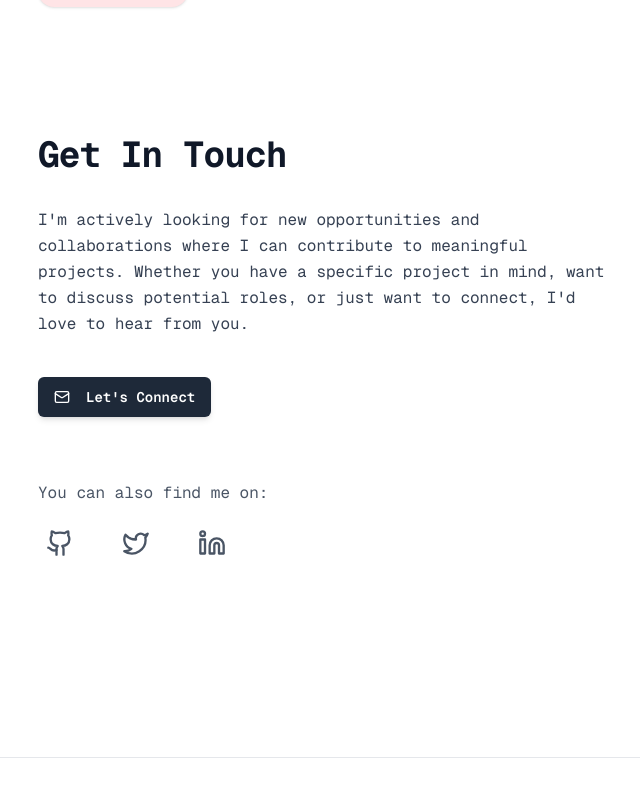
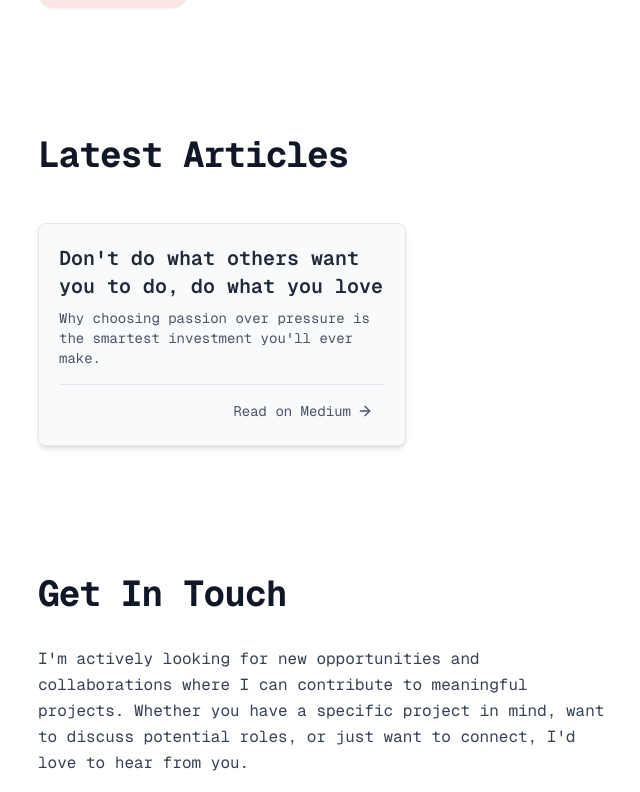
Before and after one commit to VilemB/vilembarnet, a Next.js app: page / in a window 1280 px wide. Shown: the part 2004-2796 px from the top of the page, without its empty margins (218-858 px from the left). Built offline with nearby package versions, Linux system fonts and the light colour scheme.

Commit message:
Adding blog section

```diff
--- a/src/app/page.tsx
+++ b/src/app/page.tsx
@@ -7,6 +7,7 @@ import LoadingScreen from "@/components/LoadingScreen";
 import ProjectCard, { ProjectCardProps } from "@/components/ProjectCard";
 import LanguageSkillTag from "@/components/LanguageSkillTag";
 import SkillTag from "@/components/SkillTag";
+import ArticleCard from "@/components/ArticleCard";
 import { Button } from "@/components/ui/button";
 import { Mail, GithubIcon, LinkedinIcon, TwitterIcon } from "lucide-react";
 import LazyCursor from "@/components/LazyCursor";
@@ -20,7 +21,6 @@ const projectsData: ProjectCardProps[] = [
     tags: ["Next.js", "TypeScript", "OpenAI API", "Tailwind", "MongoDB"],
     demoUrl: "https://www.ectenarak.cz",
     codeUrl: "https://github.com/vilemb/ectenarak",
-    // Event handlers will be passed in the map function
     onMouseEnter: () => {},
     onMouseLeave: () => {},
     onClick: () => {},
@@ -43,7 +43,7 @@ const projectsData: ProjectCardProps[] = [
     tags: ["Next.js", "JavaScript", "Tailwind", "MongoDB"],
     demoUrl: "https://www.sofia-app.com",
     codeUrl: "https://github.com/vilemb/sofiaapp",
-    className: "md:col-span-2 lg:col-span-1", // Example of specific class for layout
+    className: "md:col-span-2 lg:col-span-1",
     onMouseEnter: () => {},
     onMouseLeave: () => {},
     onClick: () => {},
@@ -71,8 +71,23 @@ const uiUxSkillsData: string[] = [
   "Adobe InDesign",
 ];
 
+// Define dummy blog article data
+const articlesData = [
+  {
+    title: "Don't do what others want you to do, do what you love",
+    snippet:
+      "Why choosing passion over pressure is the smartest investment you'll ever make.",
+    mediumUrl:
+      "https://medium.com/@barnetvilem/dont-do-what-others-want-you-to-do-do-what-you-love-72652fc3f68b",
+  },
+];
+
 export default function Home() {
   const [isLazyCursorHovering, setIsLazyCursorHovering] = useState(false);
+  const [hoveredCardIndex, setHoveredCardIndex] = useState<number | null>(null);
+  const [hoveredArticleIndex, setHoveredArticleIndex] = useState<number | null>(
+    null
+  );
 
   const handleButtonMouseEnter = (
     event: React.MouseEvent<HTMLButtonElement>
@@ -134,9 +149,6 @@ export default function Home() {
     );
   };
 
-  // New state for tracking hovered card index
-  const [hoveredCardIndex, setHoveredCardIndex] = useState<number | null>(null);
-
   const handleCardMouseEnter = useCallback(
     (event: React.MouseEvent<HTMLDivElement>, index: number) => {
       setHoveredCardIndex(index);
@@ -184,6 +196,43 @@ export default function Home() {
           translateY: [-4, 0, -4],
           duration: 200,
           easing: "easeInOutQuad",
+        },
+        {}
+      );
+    },
+    []
+  );
+
+  // New handlers for ArticleCard hover
+  const handleArticleMouseEnter = useCallback(
+    (event: React.MouseEvent<HTMLDivElement>, index: number) => {
+      setHoveredArticleIndex(index);
+      setIsLazyCursorHovering(true);
+      animate(
+        {
+          targets: event.currentTarget,
+          scale: 1.02,
+          boxShadow: "0 6px 20px rgba(0,0,0,0.12)",
+          duration: 200,
+          easing: "easeOutQuad",
+        },
+        {}
+      );
+    },
+    []
+  );
+
+  const handleArticleMouseLeave = useCallback(
+    (event: React.MouseEvent<HTMLDivElement>) => {
+      setHoveredArticleIndex(null);
+      setIsLazyCursorHovering(false);
+      animate(
+        {
+          targets: event.currentTarget,
+          scale: 1.0,
+          boxShadow: "0 4px 6px rgba(0,0,0,0.1)",
+          duration: 300,
+          easing: "easeOutQuad",
         },
         {}
       );
@@ -271,11 +320,12 @@ export default function Home() {
         {}
       );
 
-      // 5. Skills Categories (6 categories total now)
+      // 5. Skills Categories (6 categories total)
       // Starts after Skills title, staggers through all category divs
+      // Ends around initialDelay + 750 (start) + 5*150 (stagger for last) + 500 (duration) = initialDelay + 2000
       animate(
         {
-          targets: "#skills .skill-category", // Using a common class for skill category divs
+          targets: "#skills .skill-category",
           opacity: [0, 1],
           translateY: ["20px", "0px"],
           scale: [0.95, 1],
@@ -286,8 +336,39 @@ export default function Home() {
         {}
       );
 
-      // 6. Contact Section Title (Adjust delay based on 6 skill categories)
-      // Last skill cat starts at initialDelay + 750 + 5*150 = initialDelay + 1500. Ends initialDelay + 2000
+      // 6. Blog Section Title (New - after skills categories finish)
+      // Skills end around initialDelay + 2000. Start blog title initialDelay + 2100
+      animate(
+        {
+          targets: "#blog > h2",
+          opacity: [0, 1],
+          translateY: ["20px", "0px"],
+          duration: 600,
+          easing: "easeOutExpo",
+          delay: initialDelay + 2100,
+        },
+        {}
+      );
+
+      // 7. Blog Article Cards (New - after blog title starts)
+      // Start blog cards initialDelay + 2100 + 150 = initialDelay + 2250
+      // Ends around initialDelay + 2250 + (num_cards-1)*150 (stagger) + 500 (duration)
+      // For 3 cards: initialDelay + 2250 + 2*150 + 500 = initialDelay + 3050
+      animate(
+        {
+          targets: "#blog .grid > div",
+          opacity: [0, 1],
+          translateY: ["20px", "0px"],
+          scale: [0.95, 1],
+          duration: 500,
+          easing: "easeOutExpo",
+          delay: stagger(150, { start: initialDelay + 2250 }),
+        },
+        {}
+      );
+
+      // 8. Contact Section Title (Adjusted delay)
+      // Blog cards (3) end around initialDelay + 3050. Start contact title initialDelay + 3150
       animate(
         {
           targets: "#contact > h2",
@@ -295,12 +376,13 @@ export default function Home() {
           translateY: ["20px", "0px"],
           duration: 600,
           easing: "easeOutExpo",
-          delay: initialDelay + 1600,
+          delay: initialDelay + 3150,
         },
         {}
       );
 
-      // 7. Contact Section Content
+      // 9. Contact Section Content (Adjusted delay)
+      // Start contact content initialDelay + 3150 + 150 = initialDelay + 3300
       animate(
         {
           targets: "#contact > p, #contact > div",
@@ -308,7 +390,7 @@ export default function Home() {
           translateY: ["20px", "0px"],
           duration: 500,
           easing: "easeOutExpo",
-          delay: stagger(100, { start: initialDelay + 1750 }),
+          delay: stagger(100, { start: initialDelay + 3300 }),
         },
         {}
       );
@@ -498,6 +580,30 @@ export default function Home() {
             </div>
           </section>
 
+          {/* Blog Section - New */}
+          <section
+            id="blog"
+            className="space-y-6 sm:space-y-10 max-w-3xl mx-auto"
+          >
+            <h2 className="text-2xl sm:text-3xl md:text-4xl font-bold tracking-tight mb-6 sm:mb-10 md:mb-12 text-gray-900">
+              Latest Articles
+            </h2>
+            <div className="grid grid-cols-1 md:grid-cols-2 gap-4 sm:gap-6 md:gap-8">
+              {articlesData.map((article, index) => (
+                <div key={index}>
+                  <ArticleCard
+                    title={article.title}
+                    snippet={article.snippet}
+                    mediumUrl={article.mediumUrl}
+                    onMouseEnter={(e) => handleArticleMouseEnter(e, index)}
+                    onMouseLeave={(e) => handleArticleMouseLeave(e)}
+                    isHovering={hoveredArticleIndex === index}
+                  />
+                </div>
+              ))}
+            </div>
+          </section>
+
           {/* Contact Section */}
           <section
             id="contact"
--- /dev/null
+++ b/src/components/ArticleCard.tsx
@@ -0,0 +1,72 @@
+"use client";
+
+import React from "react";
+import { ArrowRight } from "lucide-react";
+
+export interface ArticleCardProps {
+  title: string;
+  snippet: string;
+  mediumUrl: string;
+  className?: string;
+  onMouseEnter?: (event: React.MouseEvent<HTMLDivElement>) => void;
+  onMouseLeave?: (event: React.MouseEvent<HTMLDivElement>) => void;
+  isHovering?: boolean;
+}
+
+const ArticleCard: React.FC<ArticleCardProps> = ({
+  title,
+  snippet,
+  mediumUrl,
+  className = "",
+  onMouseEnter,
+  onMouseLeave,
+  isHovering,
+}) => {
+  return (
+    <div
+      className={`bg-gray-50 border border-gray-200 rounded-lg p-5 flex flex-col group cursor-pointer shadow-md ${className} transition-all duration-300 ease-in-out hover:shadow-lg h-full ${
+        isHovering ? "border-sky-300" : "border-gray-200"
+      }`}
+      onMouseEnter={onMouseEnter}
+      onMouseLeave={onMouseLeave}
+      onClick={() => window.open(mediumUrl, "_blank", "noopener,noreferrer")}
+      role="article"
+      aria-labelledby={`article-title-${title
+        .replace(/\s+/g, "-")
+        .toLowerCase()}`}
+    >
+      <div className="flex-grow mb-4">
+        <h3
+          id={`article-title-${title.replace(/\s+/g, "-").toLowerCase()}`}
+          className="text-lg md:text-xl font-semibold text-gray-800 group-hover:text-sky-700 transition-colors duration-300 mb-2"
+        >
+          {title}
+        </h3>
+        <p className="text-gray-600 text-sm">{snippet}</p>
+      </div>
+
+      <div className="mt-auto pt-3 border-t border-gray-200 text-right">
+        <a
+          href={mediumUrl}
+          target="_blank"
+          rel="noopener noreferrer"
+          className={`inline-flex items-center py-1 px-3 rounded text-sm text-gray-600 hover:bg-gray-100 hover:text-sky-700 transition-colors duration-150 group/button ${
+            isHovering ? "bg-sky-50 text-sky-600 ring-1 ring-sky-200" : ""
+          }`}
+          onClick={(e) => e.stopPropagation()}
+        >
+          Read on Medium
+          <ArrowRight
+            className={`ml-1.5 h-4 w-4 transition-transform duration-200 ease-in-out group-hover/button:translate-x-1 ${
+              isHovering
+                ? "text-sky-600"
+                : "text-gray-600 group-hover/button:text-sky-700"
+            }`}
+          />
+        </a>
+      </div>
+    </div>
+  );
+};
+
+export default ArticleCard;
--- a/src/components/Navbar.tsx
+++ b/src/components/Navbar.tsx
@@ -79,6 +79,7 @@ export default function Navbar() {
     { id: "about", text: "About" },
     { id: "work", text: "Work" },
     { id: "skills", text: "Skills" },
+    { id: "blog", text: "Blog" },
     { id: "contact", text: "Contact" },
   ];
 
```
